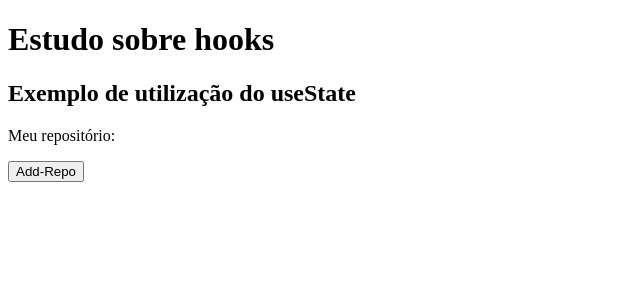
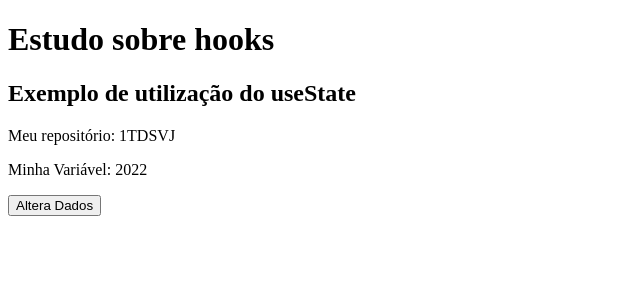
Before and after one commit to 1TDSVJ/react-app-hooks, a React (Create React App) app in the folder rm92928/aula03/: page / in a window 1280 px wide. Shown: the top 300 px of the page, without its empty margins (0-640 px from the left). Built offline with nearby package versions, Linux system fonts and the light colour scheme.

Commit message:
exemplo 2 de useState

```diff
--- a/rm92928/aula03/src/components/repositorios/Repositorios.jsx
+++ b/rm92928/aula03/src/components/repositorios/Repositorios.jsx
@@ -2,14 +2,22 @@ import React, {useState} from "react"; // chaves representam que será usado loc
 
 export default function Repositorios(){
 
-    const [repositorios, setRepositorios] = useState();
+    const [repositorios, setRepositorios] = useState("1TDSVJ");
+    let valorVariavel = "2022"
+
+    const alteraRepo = () =>{
+        setRepositorios(repositorios + 1)
+        valorVariavel += 5
+        console.log(valorVariavel)
+    }
 
 
     return(
         <div>
             <h2>Exemplo de utilização do useState</h2>
             <p>Meu repositório: {repositorios}</p>
-            <button onClick={()=>setRepositorios("1TDSVJ")}>Add-Repo</button>
+            <p>Minha Variável: {valorVariavel}</p>
+            <button onClick={()=>alteraRepo("1TDSVJ")}>Altera Dados</button>
         </div>
     )
 }
```
